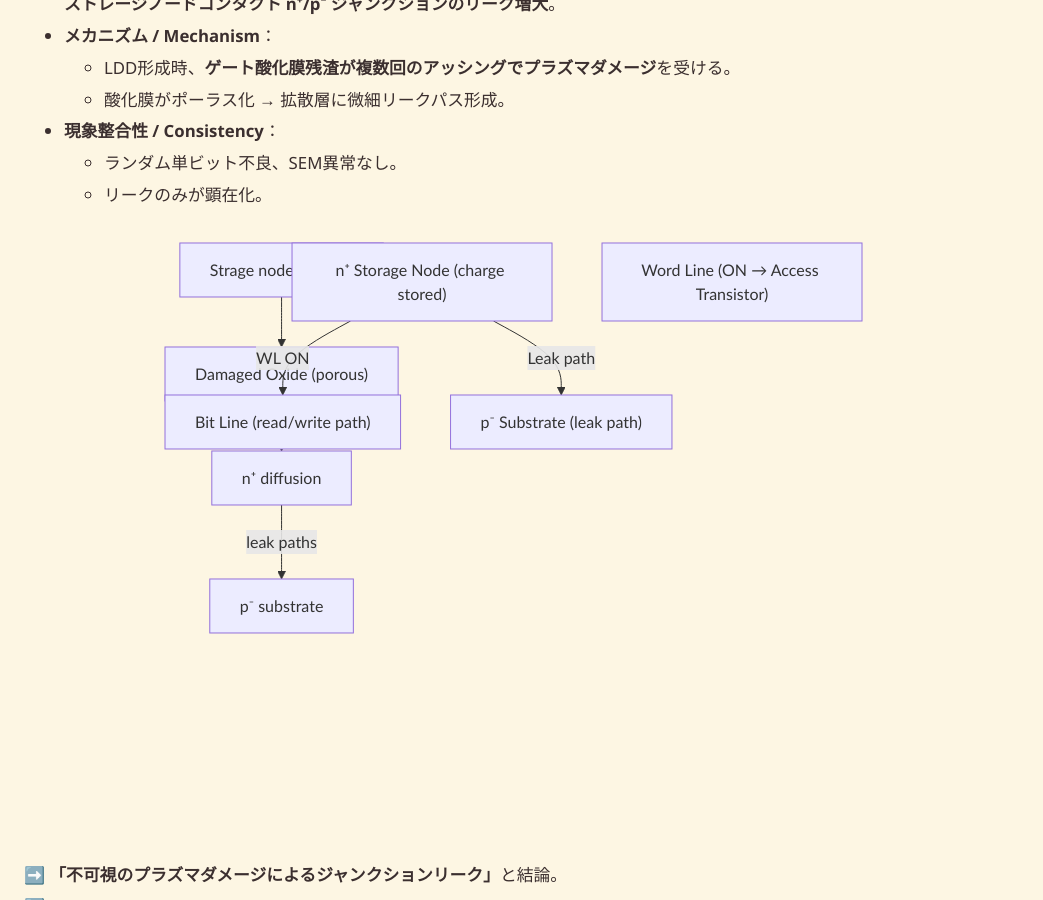
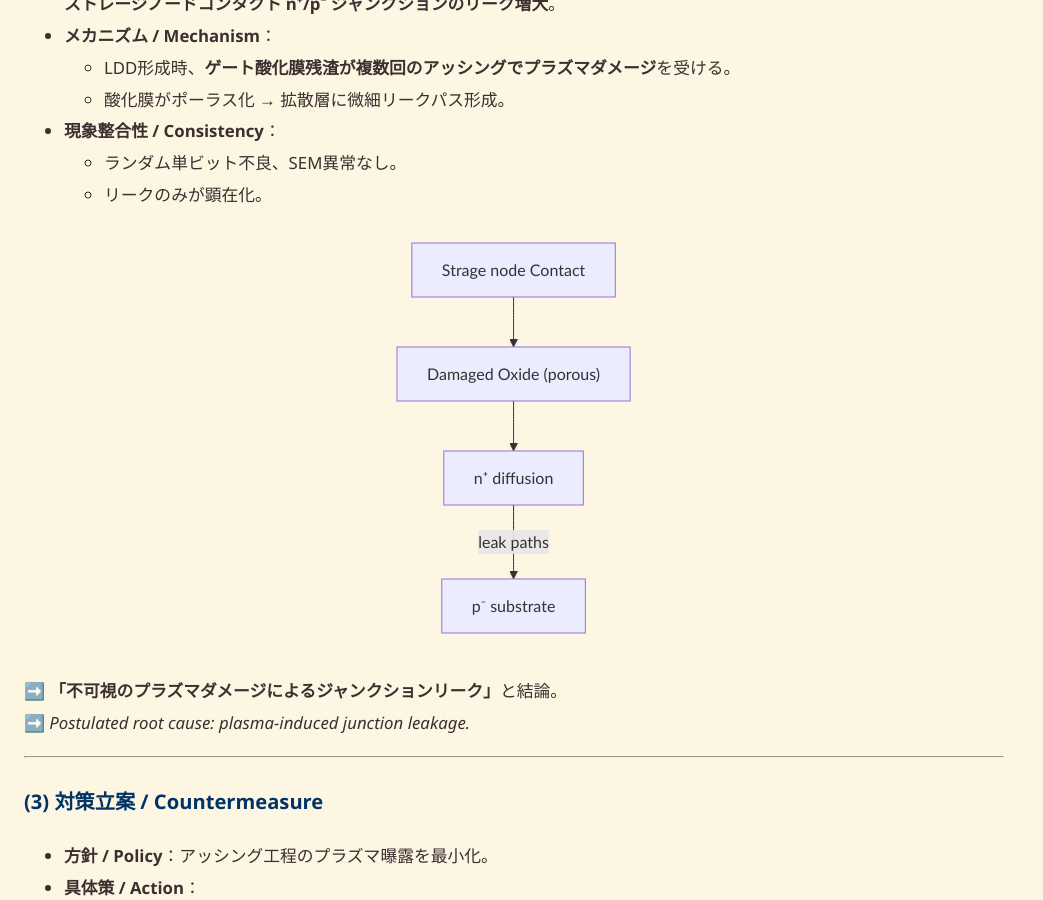
Before and after one commit to Samizo-AITL/Edusemi-Plus, a Jekyll site: the page built from archive/paper/dram_vsram/01_DRAM_Startup_0.25um.md, in a window 1280 px wide and 900 px high, scrolled down 3942 px. Shown: the whole window, without its empty margins (0-1043 px from the left). Built offline with Jekyll 4.4.1, drawn with Linux system fonts in a browser that asks for light colours.

Commit message:
Update 01_DRAM_Startup_0.25um.md

````diff
--- a/archive/paper/dram_vsram/01_DRAM_Startup_0.25um.md
+++ b/archive/paper/dram_vsram/01_DRAM_Startup_0.25um.md
@@ -145,17 +145,6 @@ flowchart TB
     C -- "leak paths" --> D
 ```
 
-```mermaid
-flowchart TB
-    SN["n⁺ Storage Node (charge stored)"]
-    WL["Word Line (ON → Access Transistor)"]
-    BL["Bit Line (read/write path)"]
-    SUB["p⁻ Substrate (leak path)"]
-
-    SN -- "WL ON" --> BL
-    SN -- "Leak path" --> SUB
-```
-
 ➡️ **「不可視のプラズマダメージによるジャンクションリーク」**と結論。
 ➡️ *Postulated root cause: plasma-induced junction leakage.*
 
````
